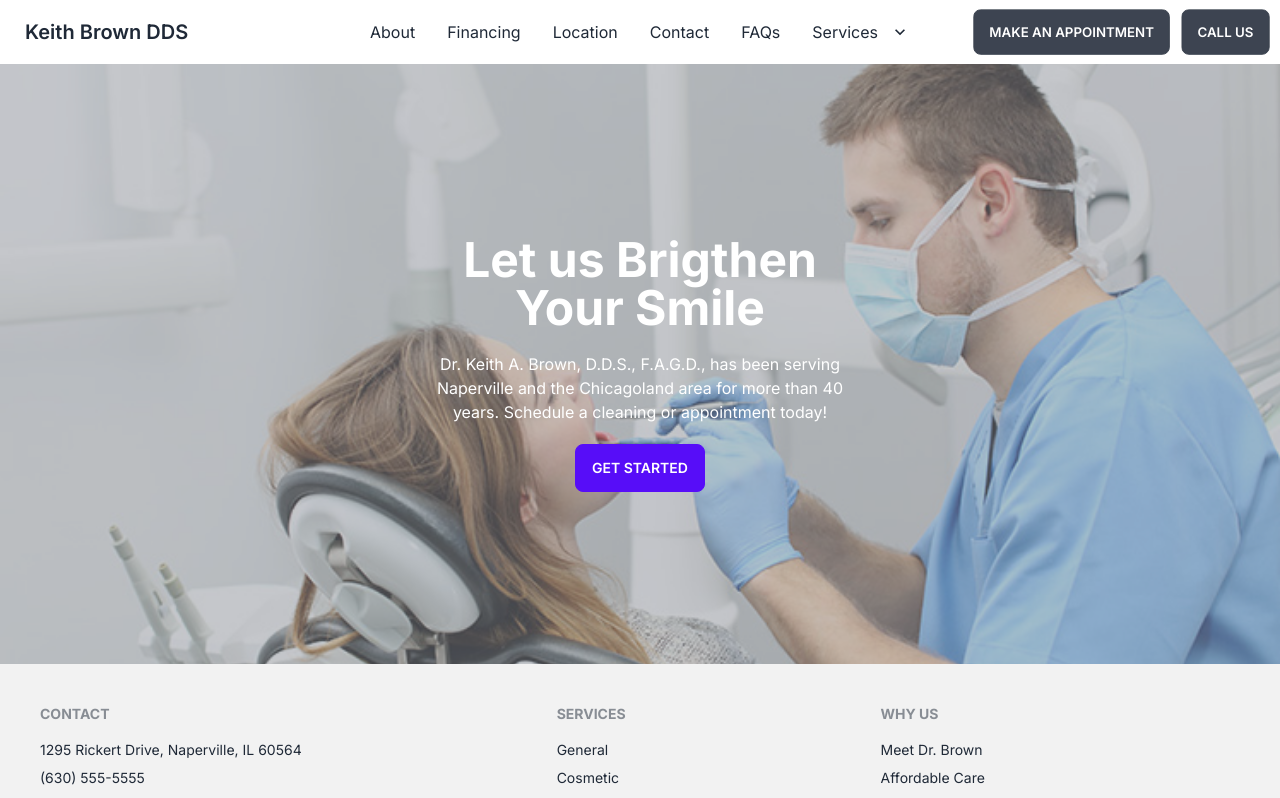
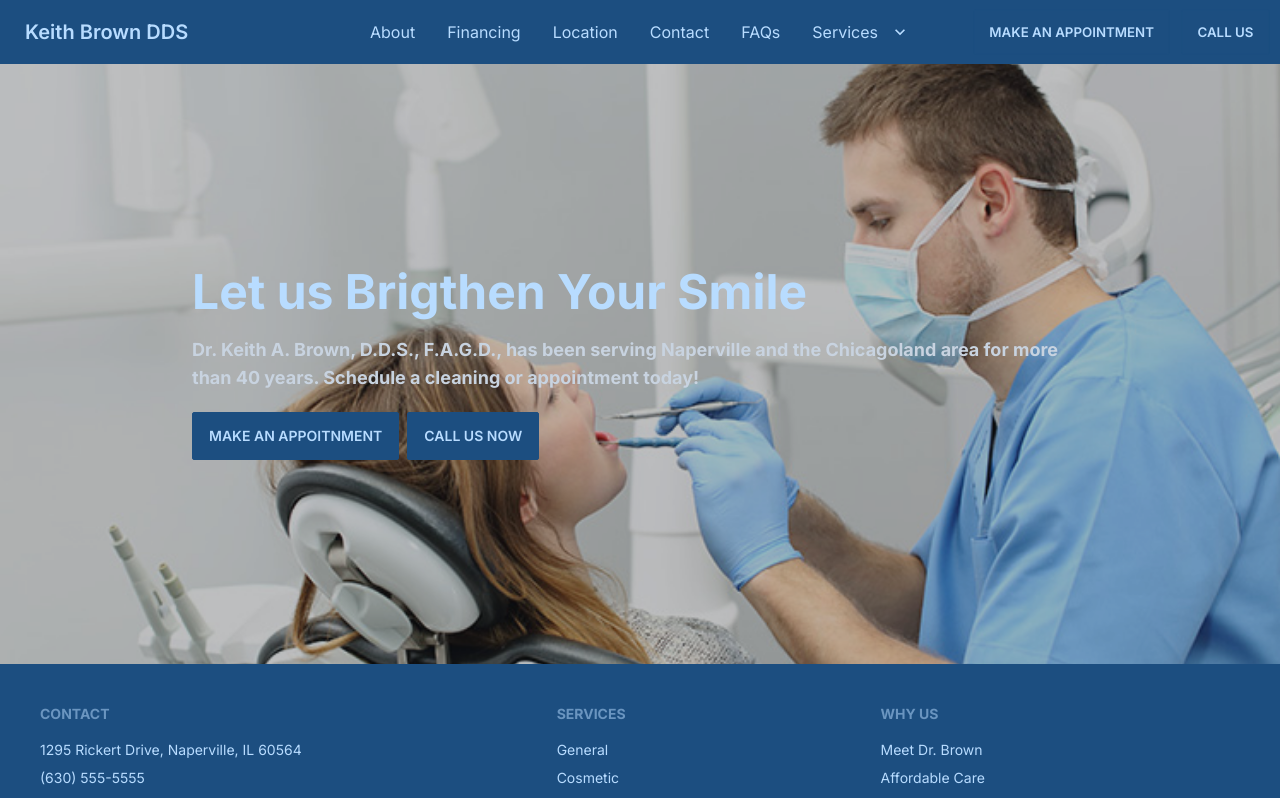
Before and after one commit to tbrown034/kab-dental, a Next.js app: page / in a window 1280 px wide. Shown: the top 798 px of the page. Built offline with nearby package versions, Linux system fonts and the light colour scheme.

Commit message:
lot's of changes: added themes from daisy ui, connected those, set primary, bg-primary and text-primary-content to the home

```diff
--- a/app/layout.js
+++ b/app/layout.js
@@ -12,7 +12,7 @@ export const metadata = {
 
 export default function RootLayout({ children }) {
   return (
-    <html lang="en">
+    <html data-theme="business" lang="en">
       <body className={inter.className}>
         <Navbar />
         {children}
--- /dev/null
+++ b/app/layout/Carousel.jsx
@@ -0,0 +1,31 @@
+import Card from "./Card";
+import Card2 from "./Card2";
+
+export default function Carousel() {
+  return (
+    <div className="w-full py-4 carousel">
+      <div id="slide1" className="relative w-full carousel-item">
+        <Card />
+        <div className="absolute flex justify-between transform -translate-y-1/2 left-4 right-4 top-1/2">
+          <a href="#slide4" className="opacity-50 btn btn-circle bg-slate-400">
+            ❮
+          </a>
+          <a href="#slide2" className="opacity-50 btn btn-circle bg-slate-400">
+            ❯
+          </a>
+        </div>
+      </div>
+      <div id="slide2" className="relative w-full carousel-item">
+        <Card2 />
+        <div className="absolute flex justify-between transform -translate-y-1/2 left-4 right-4 top-1/2">
+          <a href="#slide1" className="opacity-50 btn btn-circle bg-slate-400">
+            ❮
+          </a>
+          <a href="#slide3" className="opacity-50 btn btn-circle bg-slate-400">
+            ❯
+          </a>
+        </div>
+      </div>
+    </div>
+  );
+}
--- a/app/layout/Footer.jsx
+++ b/app/layout/Footer.jsx
@@ -2,7 +2,7 @@ import Link from "next/link";
 export default function Footer() {
   return (
     <>
-      <footer className="p-10 footer bg-base-200 text-base-contents">
+      <footer className="p-10 bg-primary footer text-primary-content">
         <div>
           <span className="footer-title">Contact</span>
 
@@ -28,7 +28,7 @@ export default function Footer() {
           <Link href="/">Personalized Care</Link>
         </div>
       </footer>
-      <footer className="px-10 py-4 border-t footer bg-base-200 text-base-content border-base-300">
+      <footer className="p-6 bg-primary text-primary-content footer ">
         <div className="items-center grid-flow-col">
           <p>
             © 2023 Keith Brown DDS FAGD <br />
--- a/app/layout/Hero.jsx
+++ b/app/layout/Hero.jsx
@@ -8,17 +8,24 @@ export default function Hero({ image, title, description }) {
           src={image}
           quality={100}
           alt="Hero Image"
-          className="opacity-50"
+          className="opacity-70"
           priority
           fill
           style={{ objectFit: "cover" }}
         />
-        <div className="hero-overlay bg-opacity-60"></div>
-        <div className="text-center hero-content text-neutral-content dark:text">
-          <div className="max-w-md">
-            <h1 className="mb-5 text-5xl font-bold">{title}</h1>
-            <p className="mb-5">{description}</p>
-            <button className="btn btn-primary">Get Started</button>
+        <div className="hero-overlay bg-opacity-80"></div>
+        <div className="hero-content ">
+          <div className="max-w-4xl">
+            <h1 className="mb-5 text-5xl font-bold text-primary-content">
+              {title}
+            </h1>
+            <p className="mb-5 text-lg font-bold text-neutral-content">
+              {description}
+            </p>
+            <div className="flex space-x-2">
+              <button className=" btn-primary btn">Make an Appoitnment</button>
+              <button className=" btn-primary btn">Call Us Now</button>
+            </div>
           </div>
         </div>
       </div>
--- a/app/layout/Navbar.jsx
+++ b/app/layout/Navbar.jsx
@@ -1,7 +1,7 @@
 import Link from "next/link";
 export default function Navbar() {
   return (
-    <div className="navbar bg-base-100">
+    <div className=" text-primary-content bg-primary navbar">
       <div className="navbar-start">
         <a className="text-xl normal-case btn btn-ghost">Keith Brown DDS</a>
       </div>
@@ -69,7 +69,7 @@ export default function Navbar() {
           </label>
           <ul
             tabIndex={0}
-            className="p-2 mt-3 shadow menu menu-compact dropdown-content bg-base-100 rounded-box w-52"
+            className="p-2 mt-3 shadow bg-primary text-primary-content menu menu-compact dropdown-content rounded-box w-52"
           >
             <li>
               <Link href="/">About</Link>
@@ -92,8 +92,8 @@ export default function Navbar() {
           </ul>
         </div>
         <div className="hidden space-x-1 lg:flex">
-          <a className="btn">Make an Appointment</a>
-          <a className="btn">Call us</a>
+          <a className="btn btn-primary ">Make an Appointment</a>
+          <a className="btn btn-primary">Call us</a>
         </div>
       </div>
     </div>
--- a/tailwind.config.js
+++ b/tailwind.config.js
@@ -13,4 +13,39 @@ module.exports = {
     },
   },
   plugins: [require("daisyui")],
+  daisyui: {
+    themes: [
+      "light",
+      "dark",
+      "cupcake",
+      "bumblebee",
+      "emerald",
+      "corporate",
+      "synthwave",
+      "retro",
+      "cyberpunk",
+      "valentine",
+      "halloween",
+      "garden",
+      "forest",
+      "aqua",
+      "lofi",
+      "pastel",
+      "fantasy",
+      "wireframe",
+      "black",
+      "luxury",
+      "dracula",
+      "cmyk",
+      "autumn",
+      "business",
+      "acid",
+      "lemonade",
+      "night",
+      "coffee",
+      "winter",
+    ],
+
+    default: "dark", // replace 'dark' with the name of the theme you want to use
+  },
 };
```
